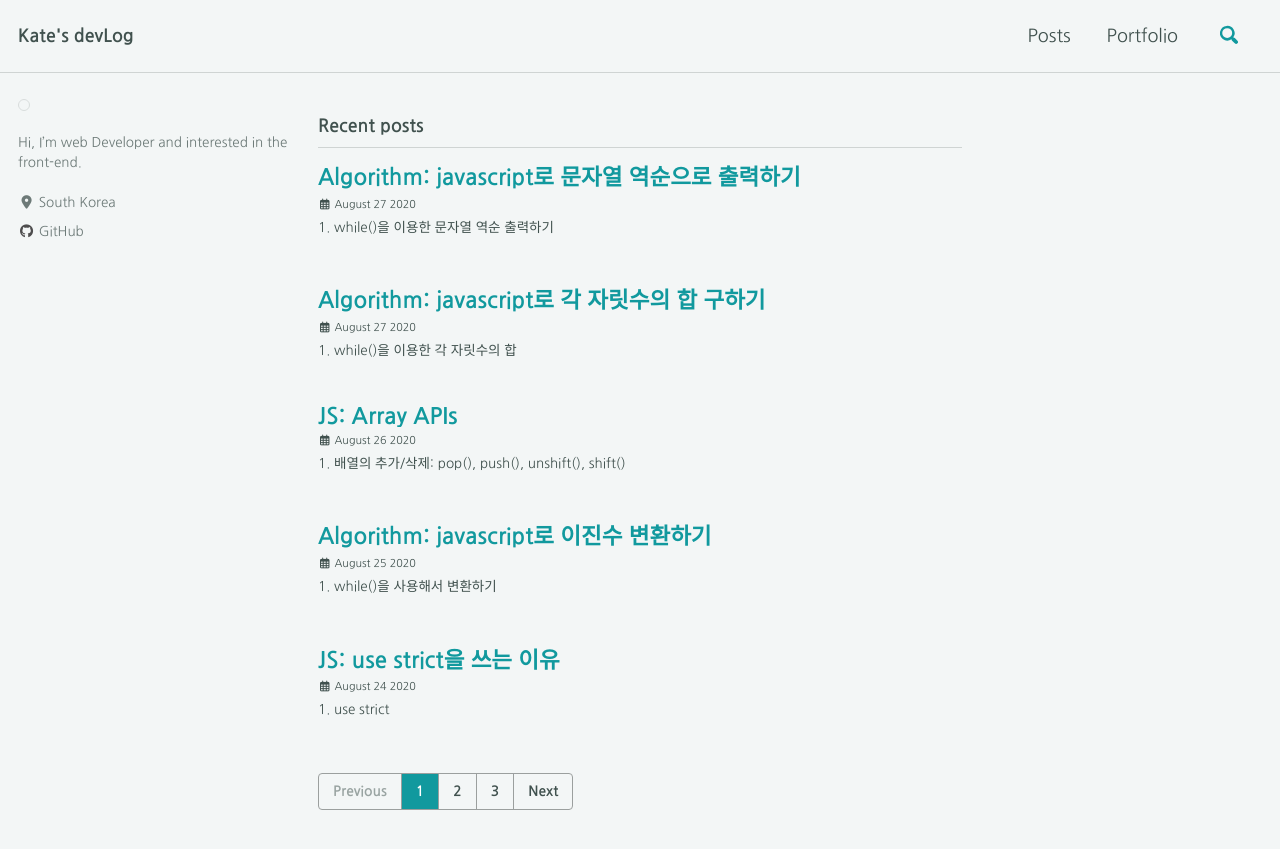
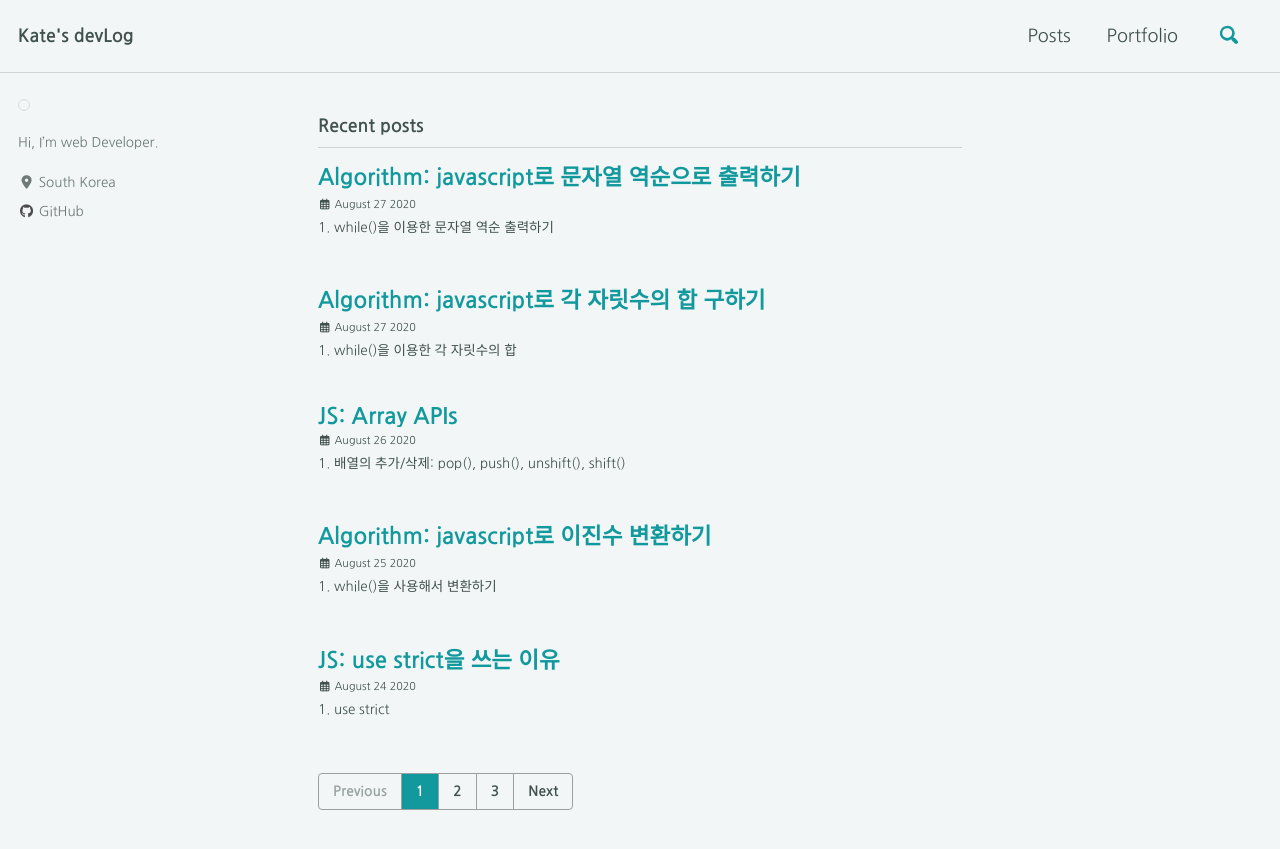
Before and after one commit to leesiyeon/codeFamerBlog, a Jekyll site: the page built from index.html, in a window 1280 px wide and 900 px high. Shown: the top 849 px of the window. Built offline with Jekyll 4.4.1, drawn with Linux system fonts in a browser that asks for light colours; cached includes are drawn as plain includes; nearby versions of some CDN libraries; the list of posts is cut into pages by our own code.

Commit message:
profile script change

```diff
--- a/_config.yml
+++ b/_config.yml
@@ -98,7 +98,7 @@ analytics:
 author:
   name: #"Kate"
   avatar: ""
-  bio: "Hi, I'm web Developer and interested in the front-end."
+  bio: "Hi, I'm web Developer."
   location: "South Korea"
   links:
     - label: "GitHub"
```
